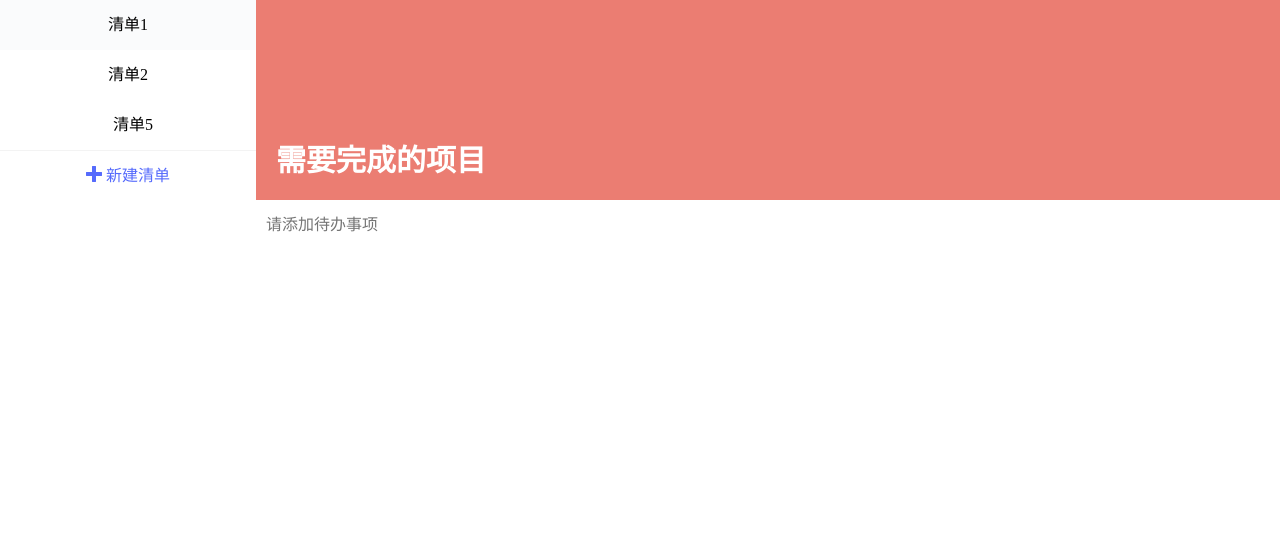
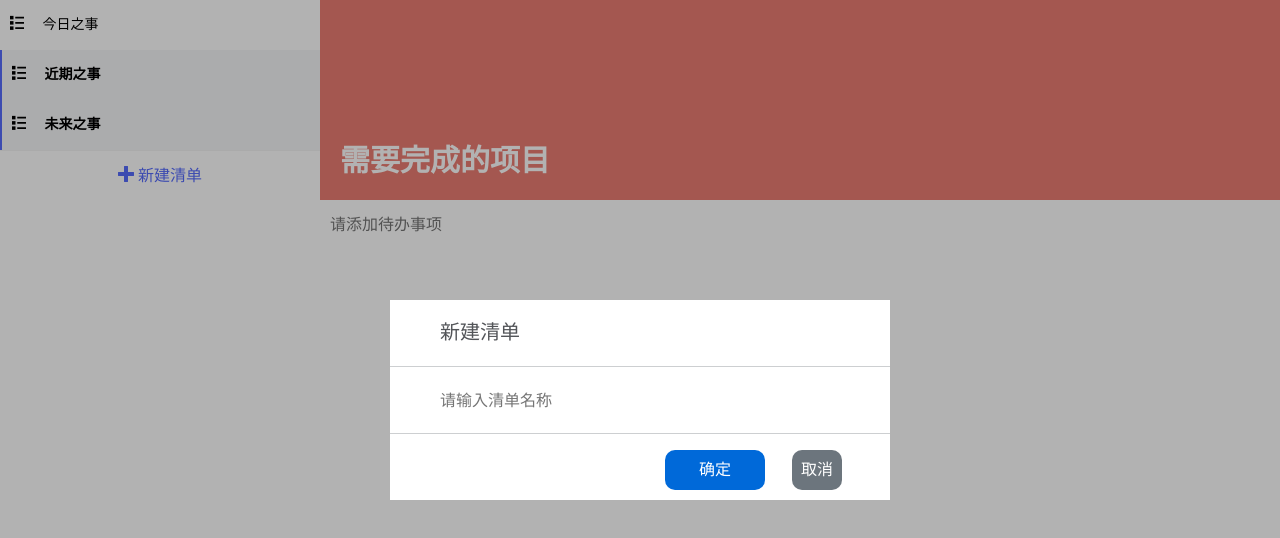
Before and after one commit to Timuer/todo, a plain HTML site: page index.html in a window 1280 px wide. Both pictures are taken after a click on the element "新建清单". Drawn offline with Linux system fonts and the light colour scheme; files whose address does not match are found by name.

Commit message:
refactor code

```diff
--- a/css/base.css
+++ b/css/base.css
@@ -29,11 +29,18 @@ li {
     display: block;
     height: 50px;
     line-height: 50px;
+    font-size: 14px;
 }
 
 .list-type li:hover {
     background: RGB(250, 251, 252);
     cursor: pointer;
+}
+
+.list-type li.active {
+    background: RGB(245, 246, 247);
+    border-left: 2px solid RGB(86, 107, 252);
+    font-weight: bold;
 }
 
 /*左侧新建清单按钮布局*/
@@ -51,7 +58,7 @@ li {
 
 /*右侧布局*/
 .right-pane {
-    flex: 4;
+    flex: 3;
 }
 
 .header {
@@ -72,9 +79,11 @@ li {
 /*todo item 布局*/
 .todo-item, .todo-add {
     display: block;
+    position: relative;
     height: 50px;
     line-height: 50px;
     padding-left: 10px;
+    text-align: left;
 }
 
 .todo-item:hover {
@@ -87,6 +96,15 @@ li {
     height: 1px;
     width: 100%;
     background: RGB(243, 243, 243);
+}
+
+.todo-item .icon-list {
+    display: inline-block;
+    margin-right: 15px;
+}
+
+.todo-item .title {
+    display: inline-block;
 }
 
 .todo-title {
@@ -165,3 +183,103 @@ li {
 .todo-add input:focus {
     border: none;
 }
+
+/* 添加遮罩层 弹出框相关 */
+/*<div class="mask">
+    <div class="list-name-pane">
+        <input type="text" value="" placeholder="请输入清单名称">
+        <div class="submit">确定</div>
+        <div class="cancel">取消</div>
+    </div>
+</div>*/
+.mask {
+    display: none;
+    position: absolute;
+    width: 100%;
+    top: 0;
+    left: 0;
+    bottom: 0;
+    background: RGB(0, 0, 0, 0.3);
+}
+
+.list-name-pane {
+    position: absolute;
+    top: 50%;
+    left: 50%;
+    transform: translate(-50%, -50%);
+    width: 500px;
+    height: 200px;
+    display: flex;
+    flex-direction: column;
+    background: #fff;
+    text-align: center;
+}
+
+.list-name-pane .pane-title {
+    flex: 1;
+    color: RGB(83, 85, 89);
+    text-align: left;
+    padding-left: 10%;
+    font-size: 20px;
+    line-height: 65px;
+}
+
+.list-name-pane .input-pane {
+    flex: 1;
+    font-size: 20px;
+    line-height: 65px;
+    border-top: 1px solid RGB(7, 17, 27, 0.2);
+    border-bottom: 1px solid RGB(7, 17, 27, 0.2);
+}
+
+.list-name-pane .input-pane input {
+    height: 40px;
+    width: 80%;
+    font-size: 16px;
+    border: none;
+}
+
+.list-name-pane .input-pane input:focus {
+    outline: none;
+}
+
+.list-name-pane .buttons {
+    flex: 1;
+    position: relative;
+}
+
+.list-name-pane .submit {
+    display: inline-block;
+    position: absolute;
+    width: 100px;
+    height: 40px;
+    right: 125px;
+    bottom: 10px;
+    border-radius: 10px;
+    line-height: 40px;
+    color: #fff;
+    background: RGB(0, 105, 217);
+}
+
+.list-name-pane .cancel {
+    display: inline-block;
+    position: absolute;
+    width: 50px;
+    height: 40px;
+    right: 48px;
+    bottom: 10px;
+    border-radius: 10px;
+    line-height: 40px;
+    color: #fff;
+    background: RGB(108, 117, 125);
+}
+
+.list-name-pane .submit:hover {
+    background: RGB(60, 91, 177);
+    cursor: pointer;
+}
+
+.list-name-pane .cancel:hover {
+    background: RGB(40, 44, 52);
+    cursor: pointer;
+}
--- a/index.html
+++ b/index.html
@@ -10,8 +10,8 @@
         <div class="content-wrapper">
             <div class="left-pane">
                 <ul class="list-type">
-                    <li>清单1</li>
-                    <li>清单2</li>
+                    <!-- <li>清单1</li>
+                    <li>清单2</li> -->
                 </ul>
                 <div class="list-add">
                     <span class="icon-plus"></span>
@@ -31,6 +31,20 @@
                 </div> -->
             </div>
         </div>
+        <div class="mask">
+            <div class="list-name-pane">
+                <div class="pane-title">
+                    新建清单
+                </div>
+                <div class="input-pane">
+                    <input type="text" value="" placeholder="请输入清单名称">
+                </div>
+                <div class="buttons">
+                    <div class="submit">确定</div>
+                    <div class="cancel">取消</div>
+                </div>
+            </div>
+        </div>
         <script type="text/javascript" src="./js/events.js"></script>
     </body>
 </html>
--- a/js/events.js
+++ b/js/events.js
@@ -23,21 +23,65 @@ let getId = function() {
 class TodoListManager {
     constructor() {
         this.collection = []
+        this.currListId = ""
+        this.bindEvents()
+    }
+    bindEvents() {
+        this.bindSwichListEvent()
     }
     addTodoList(lst) {
         this.collection.push(lst)
     }
+    // 取消其他 list 的激活状态
+    deactivateAll() {
+        this.collection.forEach((l) => {
+            l.deactivate()
+        })
+    }
     // 生成TodoList并绑定相关事件
     genBindList(title) {
         let todoList = new TodoList(title)
+        this.currListId = todoList.id
         // 清空右侧列表
         initListContainer()
+        // 渲染 list dom
+        let lstDom = e('.list-type')
+        this.deactivateAll()
+        todoList.renderDom(lstDom, 'beforeend')
         // 重新绑定input事件到本TodoList
         bindAddTodoEvent(todoList)
         this.addTodoList(todoList)
-        // 渲染 list dom
+    }
+    // 切换todo list
+    switchList(listId) {
+        if (this.currListId === listId) {
+            return
+        }
+        for (let i = 0; i < this.collection.length; i++) {
+            let lst = this.collection[i]
+            if (listId === lst.id) {
+                lst.activate()
+                this.currListId = lst.id
+                // 清空右侧列表
+                initListContainer()
+                lst.renderAllTodos()
+                // 重新绑定input事件到本TodoList
+                bindAddTodoEvent(lst)
+            } else {
+                lst.deactivate()
+            }
+        }
+    }
+    // 绑定切换TodoList事件
+    bindSwichListEvent() {
         let lstDom = e('.list-type')
-        todoList.renderDom(lstDom, 'beforeend')
+        lstDom.addEventListener('click', (event) => {
+            let clickedId = event.target.id
+            if (clickedId !== this.currListId) {
+                this.switchList(clickedId)
+                this.currListId = clickedId
+            }
+        })
     }
 }
 
@@ -45,17 +89,43 @@ class TodoList {
     constructor(title) {
         this.lst = []
         this.title = title
+        this.isActive = true
         this.id = 'list-' + getId()
         this.sel = '#' + this.id
     }
+    activate() {
+        this.isActive = true
+        let dom = e(this.sel)
+        if (!dom.classList.contains('active')) {
+            dom.classList.add('active')
+        }
+    }
+    deactivate() {
+        this.isActive = false
+        let dom = e(this.sel)
+        if (dom.classList.contains('active')) {
+            dom.classList.remove('active')
+        }
+    }
+    addTodo(t) {
+        this.lst.push(t)
+    }
     renderDom(relativeDom, insertPos='afterend') {
         let insertPane = `
-            <li class="todo-item" id="${this.id}">${this.title}</li>
+            <li class="todo-item ${this.isActive ? 'active' : ''}" id="${this.id}">
+                <span class="icon-list"></span>
+                <span class="title">${this.title}</span>
+            </li>
         `
         relativeDom.insertAdjacentHTML(insertPos, insertPane)
     }
-    addTodo(t) {
-        this.lst.push(t)
+    renderAllTodos() {
+        let lstDom = e('.todo-list')
+        for (var i = 0; i < this.lst.length; i++) {
+            let t = this.lst[i]
+            t.renderDom(lstDom, 'beforeend')
+            t.bindEvents()
+        }
     }
 }
 
@@ -70,13 +140,13 @@ class Todo {
     renderDom(relativeDom, insertPos='afterend') {
         let insertPane = `
             <li class="todo-item" id="${this.id}">
-                <div class="check-todo">
+                <div class="check-todo ${this.isChecked ? 'checked' : ''}">
                     <i class="icon-checkmark"></i>
                 </div>
                 <div class="todo-title">
                     <span>${this.title}</span>
                 </div>
-                <div class="star-todo">
+                <div class="star-todo ${this.isStared ? 'stared' : ''}">
                     <i class="icon-star-empty"></i>
                     <i class="icon-star-full"></i>
                 </div>
@@ -154,21 +224,7 @@ let bindAddTodoEvent = function(todoList) {
     })
 }
 
-
-
-// 清空Todo列表并插入当前List的Todo列表
-let refreshList = function(todoList) {
-    initListContainer()
-    bindAddTodoEvent(todoList)
-    let lstDom = e('.list-type')
-    todoList.renderDom(lstDom, 'beforeend')
-}
-
-// 绑定TodoList添加事件
-let bindAddListEvent = function() {
-
-}
-
+// 清空右侧列表
 let initListContainer = function() {
     let oldListContainer = document.querySelector('.list-container')
     if (oldListContainer) {
@@ -188,13 +244,46 @@ let initListContainer = function() {
     rightPane.insertAdjacentHTML('beforeend', insertPane)
 }
 
+// 绑定遮罩层以及弹窗相关事件
+let bindModalEvents = function(listManager) {
+    let addListBtn = e('.list-add')
+    let mask = e('.mask')
+    let input = mask.querySelector('input')
+    let lstNum = 1
+    // 点击弹出遮罩层事件
+    addListBtn.addEventListener('click', () => {
+        mask.style.display = 'block'
+    })
+    mask.addEventListener('click', (event) => {
+        let lst = event.target.classList
+        if (lst.contains('mask') || lst.contains('cancel')) {
+            mask.style.display = 'none'
+        } else if (lst.contains('submit')) {
+            let result = input.value
+            if (result) {
+                listManager.genBindList(result)
+            } else {
+                // 输入框中无内容时生成默认标题 + 自增数字
+                result = '无标题清单' + lstNum
+                listManager.genBindList(result)
+                lstNum += 1
+            }
+            mask.style.display = 'none'
+        }
+        // 清空输入框
+        input.value = ''
+    })
+}
+
+let init = function() {
+}
+
 let main = function() {
     let manager = new TodoListManager()
-    manager.genBindList('清单5')
+    manager.genBindList('今日之事')
+    manager.genBindList('近期之事')
+    manager.genBindList('未来之事')
+    bindModalEvents(manager)
 }
 
 main()
-
-// todo: 点击清单列表得到target清单Dom id ，遍历所有清单对象，对比两者id
-// 清空右侧todo列表，将清单对象中所有 Todo 拿出来，插入到list中
-// 新建清单 弹出遮罩层 输入清单名称
```
